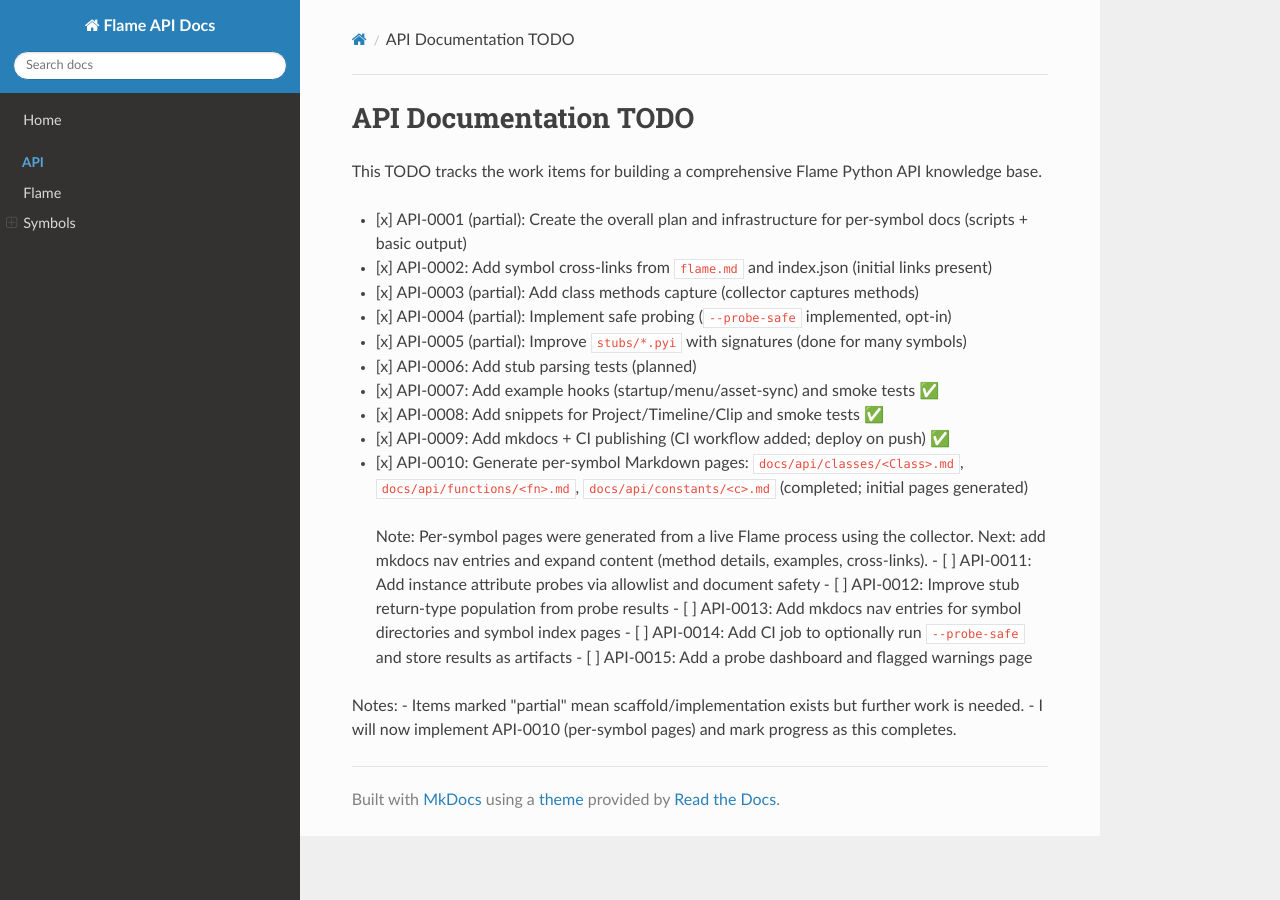
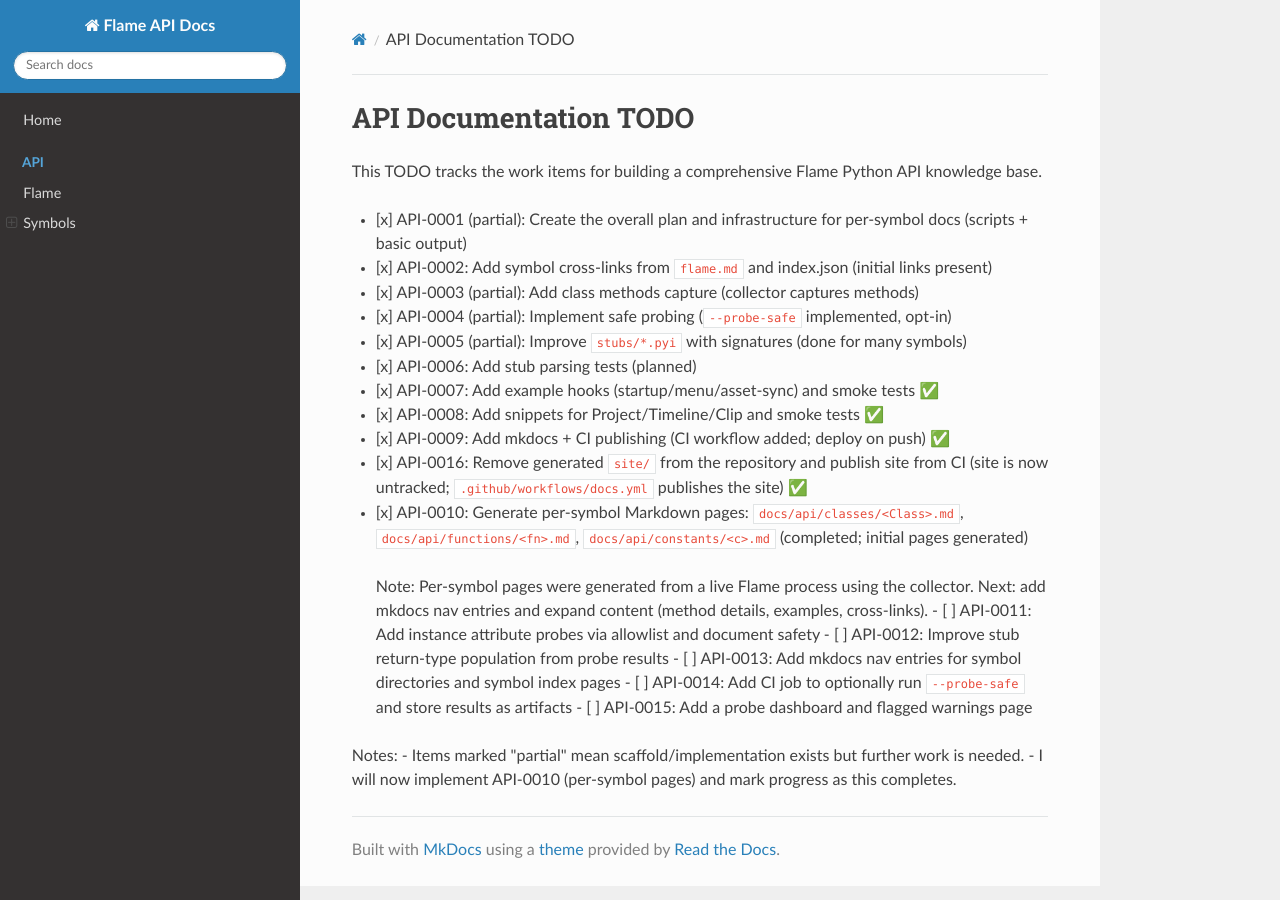
Before and after one commit to phil-man-git-hub/VSCODE-CONNECT-TO-FLAME, an MkDocs documentation site: the page built from docs/api/TODO.md, in a window 1280 px wide. Built offline with MkDocs 1.6.1, drawn with Linux system fonts in a browser that asks for light colours; nearby versions of some CDN libraries.

Commit message:
chore(docs): remove tracked site/ and document CI-based publishing in TODOs

```diff
--- a/docs/api/TODO.md
+++ b/docs/api/TODO.md
@@ -11,6 +11,7 @@ This TODO tracks the work items for building a comprehensive Flame Python API kn
 - [x] API-0007: Add example hooks (startup/menu/asset-sync) and smoke tests ✅
 - [x] API-0008: Add snippets for Project/Timeline/Clip and smoke tests ✅
 - [x] API-0009: Add mkdocs + CI publishing (CI workflow added; deploy on push) ✅
+- [x] API-0016: Remove generated `site/` from the repository and publish site from CI (site is now untracked; `.github/workflows/docs.yml` publishes the site) ✅
 - [x] API-0010: Generate per-symbol Markdown pages: `docs/api/classes/<Class>.md`, `docs/api/functions/<fn>.md`, `docs/api/constants/<c>.md` (completed; initial pages generated)
 
 > Note: Per-symbol pages were generated from a live Flame process using the collector. Next: add mkdocs nav entries and expand content (method details, examples, cross-links).
```
